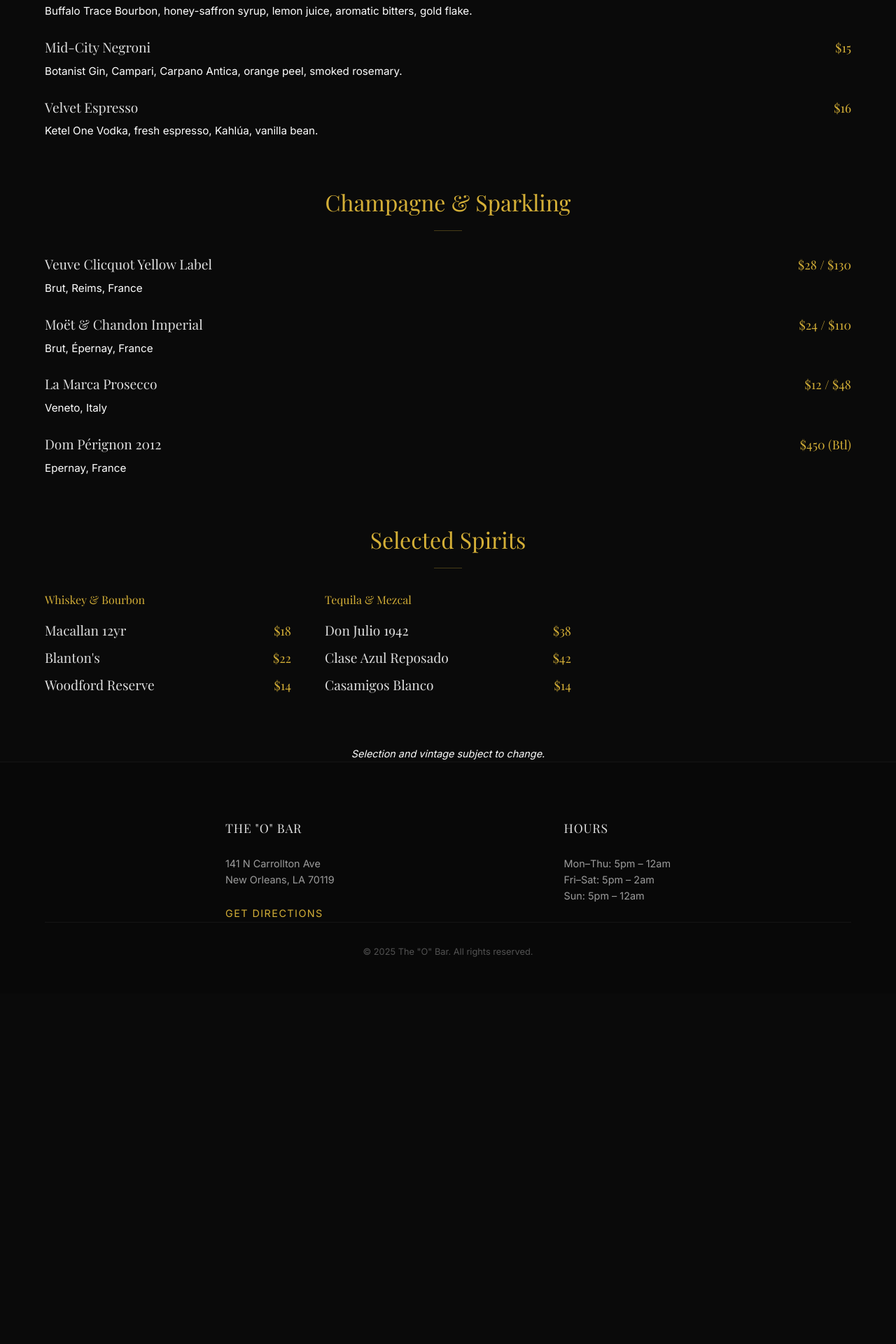
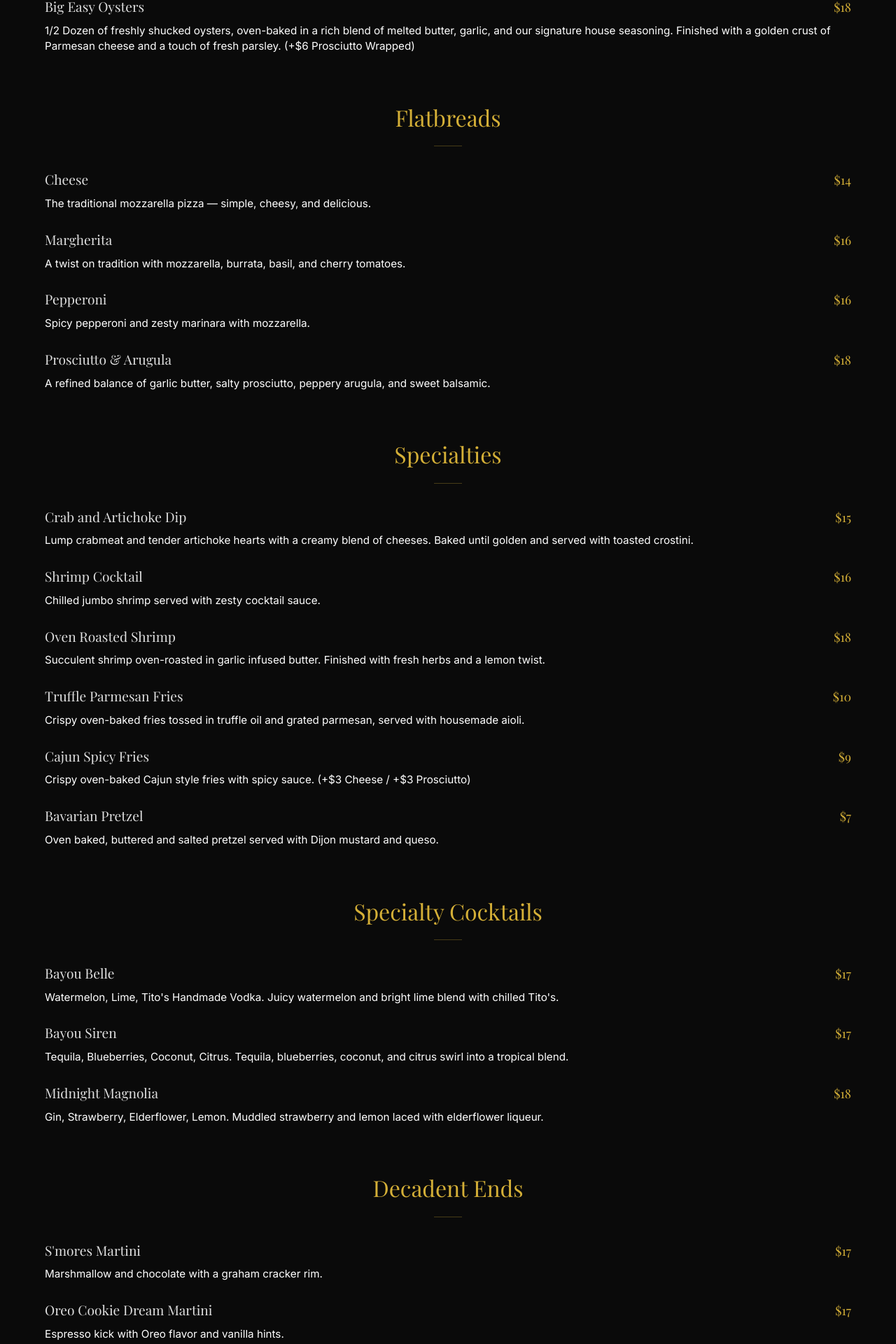
Before and after one commit to cerberus100/theobar, a React (Vite) app: page /menu in a window 1280 px wide. Shown: the part 618-2538 px from the top of the page at 70% size. Before the commit the page ends 2037 px from the top, so only its background shows below. Built offline with nearby package versions, Linux system fonts and the light colour scheme; a web font is replaced by a local one.

Commit message:
Update menu page with real content

```diff
--- a/src/pages/Menu.tsx
+++ b/src/pages/Menu.tsx
@@ -38,92 +38,193 @@
             <div className="section">
                 <div className="container narrow">
 
-                    {/* Signatures */}
+                    {/* Oysters */}
                     <div className="menu-section">
-                        <h2 className="menu-category-title">Signature Cocktails</h2>
+                        <h2 className="menu-category-title">Oysters</h2>
                         <div className="menu-item">
                             <div className="menu-item-header">
-                                <span>The "O" Martini</span>
-                                <span className="menu-price">$18</span>
+                                <span>Raw Oysters</span>
+                                <span className="menu-price">Market Price</span>
                             </div>
-                            <p className="menu-item-desc">Grey Goose Vodka or Hendrick’s Gin, dry vermouth rinse, blue cheese stuffed olive, lemon twist.</p>
+                            <p className="menu-item-desc">Served raw on the half shell with house made cocktail sauce, lemon, and horseradish. Ask your server for today's varieties.</p>
+                            <p className="menu-item-desc" style={{ fontSize: '0.8rem', marginTop: '0.5rem', fontStyle: 'italic' }}>*Consuming raw or undercooked meats, poultry, seafood, or eggs may increase risk of foodborne illness especially if you have certain medical conditions.</p>
                         </div>
                         <div className="menu-item">
                             <div className="menu-item-header">
-                                <span>Golden Hour</span>
-                                <span className="menu-price">$16</span>
+                                <span>Big Easy Oysters</span>
+                                <span className="menu-price">$18</span>
                             </div>
-                            <p className="menu-item-desc">Buffalo Trace Bourbon, honey-saffron syrup, lemon juice, aromatic bitters, gold flake.</p>
+                            <p className="menu-item-desc">1/2 Dozen of freshly shucked oysters, oven-baked in a rich blend of melted butter, garlic, and our signature house seasoning. Finished with a golden crust of Parmesan cheese and a touch of fresh parsley. (+$6 Prosciutto Wrapped)</p>
+                        </div>
+                    </div>
+
+                    {/* Flatbreads */}
+                    <div className="menu-section">
+                        <h2 className="menu-category-title">Flatbreads</h2>
+                        <div className="menu-item">
+                            <div className="menu-item-header">
+                                <span>Cheese</span>
+                                <span className="menu-price">$14</span>
+                            </div>
+                            <p className="menu-item-desc">The traditional mozzarella pizza — simple, cheesy, and delicious.</p>
                         </div>
                         <div className="menu-item">
                             <div className="menu-item-header">
-                                <span>Mid-City Negroni</span>
-                                <span className="menu-price">$15</span>
+                                <span>Margherita</span>
+                                <span className="menu-price">$16</span>
                             </div>
-                            <p className="menu-item-desc">Botanist Gin, Campari, Carpano Antica, orange peel, smoked rosemary.</p>
+                            <p className="menu-item-desc">A twist on tradition with mozzarella, burrata, basil, and cherry tomatoes.</p>
                         </div>
                         <div className="menu-item">
                             <div className="menu-item-header">
-                                <span>Velvet Espresso</span>
+                                <span>Pepperoni</span>
                                 <span className="menu-price">$16</span>
                             </div>
-                            <p className="menu-item-desc">Ketel One Vodka, fresh espresso, Kahlúa, vanilla bean.</p>
+                            <p className="menu-item-desc">Spicy pepperoni and zesty marinara with mozzarella.</p>
+                        </div>
+                        <div className="menu-item">
+                            <div className="menu-item-header">
+                                <span>Prosciutto & Arugula</span>
+                                <span className="menu-price">$18</span>
+                            </div>
+                            <p className="menu-item-desc">A refined balance of garlic butter, salty prosciutto, peppery arugula, and sweet balsamic.</p>
                         </div>
                     </div>
 
-                    {/* Champagne */}
+                    {/* Specialties */}
                     <div className="menu-section">
-                        <h2 className="menu-category-title">Champagne & Sparkling</h2>
+                        <h2 className="menu-category-title">Specialties</h2>
                         <div className="menu-item">
                             <div className="menu-item-header">
-                                <span>Veuve Clicquot Yellow Label</span>
-                                <span className="menu-price">$28 / $130</span>
+                                <span>Crab and Artichoke Dip</span>
+                                <span className="menu-price">$15</span>
                             </div>
-                            <p className="menu-item-desc">Brut, Reims, France</p>
+                            <p className="menu-item-desc">Lump crabmeat and tender artichoke hearts with a creamy blend of cheeses. Baked until golden and served with toasted crostini.</p>
                         </div>
                         <div className="menu-item">
                             <div className="menu-item-header">
-                                <span>Moët & Chandon Imperial</span>
-                                <span className="menu-price">$24 / $110</span>
+                                <span>Shrimp Cocktail</span>
+                                <span className="menu-price">$16</span>
                             </div>
-                            <p className="menu-item-desc">Brut, Épernay, France</p>
+                            <p className="menu-item-desc">Chilled jumbo shrimp served with zesty cocktail sauce.</p>
                         </div>
                         <div className="menu-item">
                             <div className="menu-item-header">
-                                <span>La Marca Prosecco</span>
-                                <span className="menu-price">$12 / $48</span>
+                                <span>Oven Roasted Shrimp</span>
+                                <span className="menu-price">$18</span>
                             </div>
-                            <p className="menu-item-desc">Veneto, Italy</p>
+                            <p className="menu-item-desc">Succulent shrimp oven-roasted in garlic infused butter. Finished with fresh herbs and a lemon twist.</p>
                         </div>
                         <div className="menu-item">
                             <div className="menu-item-header">
-                                <span>Dom Pérignon 2012</span>
-                                <span className="menu-price">$450 (Btl)</span>
+                                <span>Truffle Parmesan Fries</span>
+                                <span className="menu-price">$10</span>
                             </div>
-                            <p className="menu-item-desc">Epernay, France</p>
+                            <p className="menu-item-desc">Crispy oven-baked fries tossed in truffle oil and grated parmesan, served with housemade aioli.</p>
+                        </div>
+                        <div className="menu-item">
+                            <div className="menu-item-header">
+                                <span>Cajun Spicy Fries</span>
+                                <span className="menu-price">$9</span>
+                            </div>
+                            <p className="menu-item-desc">Crispy oven-baked Cajun style fries with spicy sauce. (+$3 Cheese / +$3 Prosciutto)</p>
+                        </div>
+                        <div className="menu-item">
+                            <div className="menu-item-header">
+                                <span>Bavarian Pretzel</span>
+                                <span className="menu-price">$7</span>
+                            </div>
+                            <p className="menu-item-desc">Oven baked, buttered and salted pretzel served with Dijon mustard and queso.</p>
                         </div>
                     </div>
 
-                    {/* Spirits */}
+                    {/* Specialty Cocktails */}
                     <div className="menu-section">
-                        <h2 className="menu-category-title">Selected Spirits</h2>
+                        <h2 className="menu-category-title">Specialty Cocktails</h2>
+                        <div className="menu-item">
+                            <div className="menu-item-header">
+                                <span>Bayou Belle</span>
+                                <span className="menu-price">$17</span>
+                            </div>
+                            <p className="menu-item-desc">Watermelon, Lime, Tito's Handmade Vodka. Juicy watermelon and bright lime blend with chilled Tito's.</p>
+                        </div>
+                        <div className="menu-item">
+                            <div className="menu-item-header">
+                                <span>Bayou Siren</span>
+                                <span className="menu-price">$17</span>
+                            </div>
+                            <p className="menu-item-desc">Tequila, Blueberries, Coconut, Citrus. Tequila, blueberries, coconut, and citrus swirl into a tropical blend.</p>
+                        </div>
+                        <div className="menu-item">
+                            <div className="menu-item-header">
+                                <span>Midnight Magnolia</span>
+                                <span className="menu-price">$18</span>
+                            </div>
+                            <p className="menu-item-desc">Gin, Strawberry, Elderflower, Lemon. Muddled strawberry and lemon laced with elderflower liqueur.</p>
+                        </div>
+                    </div>
+
+                    {/* Decadent Ends */}
+                    <div className="menu-section">
+                        <h2 className="menu-category-title">Decadent Ends</h2>
+                        <div className="menu-item">
+                            <div className="menu-item-header">
+                                <span>S'mores Martini</span>
+                                <span className="menu-price">$17</span>
+                            </div>
+                            <p className="menu-item-desc">Marshmallow and chocolate with a graham cracker rim.</p>
+                        </div>
+                        <div className="menu-item">
+                            <div className="menu-item-header">
+                                <span>Oreo Cookie Dream Martini</span>
+                                <span className="menu-price">$17</span>
+                            </div>
+                            <p className="menu-item-desc">Espresso kick with Oreo flavor and vanilla hints.</p>
+                        </div>
+                    </div>
+
+                    {/* Wines */}
+                    <div className="menu-section">
+                        <h2 className="menu-category-title">Wines</h2>
                         <div className="menu-grid">
                             <div>
-                                <h4 style={{ color: 'var(--color-accent)', marginBottom: '1rem', fontFamily: 'var(--font-heading)' }}>Whiskey & Bourbon</h4>
-                                <div className="menu-item-header"><span>Macallan 12yr</span> <span className="menu-price">$18</span></div>
-                                <div className="menu-item-header"><span>Blanton's</span> <span className="menu-price">$22</span></div>
-                                <div className="menu-item-header"><span>Woodford Reserve</span> <span className="menu-price">$14</span></div>
+                                <h4 style={{ color: 'var(--color-accent)', marginBottom: '1rem', fontFamily: 'var(--font-heading)' }}>Cabernet</h4>
+                                <div className="menu-item-header"><span>Prati by Louis Martin</span> <span className="menu-price">13/46</span></div>
+                                <div className="menu-item-header"><span>Justin</span> <span className="menu-price">17/60</span></div>
+
+                                <h4 style={{ color: 'var(--color-accent)', marginBottom: '1rem', marginTop: '1.5rem', fontFamily: 'var(--font-heading)' }}>Pinot Noir</h4>
+                                <div className="menu-item-header"><span>Meomi</span> <span className="menu-price">12/42</span></div>
+                                <div className="menu-item-header"><span>J Vineyards</span> <span className="menu-price">15/52</span></div>
+
+                                <h4 style={{ color: 'var(--color-accent)', marginBottom: '1rem', marginTop: '1.5rem', fontFamily: 'var(--font-heading)' }}>Chardonnay</h4>
+                                <div className="menu-item-header"><span>J Vineyards</span> <span className="menu-price">16/56</span></div>
+                                <div className="menu-item-header"><span>Favorite Neighbor</span> <span className="menu-price">17/60</span></div>
+
+                                <h4 style={{ color: 'var(--color-accent)', marginBottom: '1rem', marginTop: '1.5rem', fontFamily: 'var(--font-heading)' }}>Red Blends</h4>
+                                <div className="menu-item-header"><span>Cht St Michelle Indian Wells</span> <span className="menu-price">13/46</span></div>
+                                <div className="menu-item-header"><span>Antinori Villa Rosso</span> <span className="menu-price">13/46</span></div>
                             </div>
                             <div>
-                                <h4 style={{ color: 'var(--color-accent)', marginBottom: '1rem', fontFamily: 'var(--font-heading)' }}>Tequila & Mezcal</h4>
-                                <div className="menu-item-header"><span>Don Julio 1942</span> <span className="menu-price">$38</span></div>
-                                <div className="menu-item-header"><span>Clase Azul Reposado</span> <span className="menu-price">$42</span></div>
-                                <div className="menu-item-header"><span>Casamigos Blanco</span> <span className="menu-price">$14</span></div>
+                                <h4 style={{ color: 'var(--color-accent)', marginBottom: '1rem', fontFamily: 'var(--font-heading)' }}>Pinot Grigio</h4>
+                                <div className="menu-item-header"><span>Ruffino Aqua di Venus</span> <span className="menu-price">12/46</span></div>
+                                <div className="menu-item-header"><span>Girlan</span> <span className="menu-price">15/53</span></div>
+
+                                <h4 style={{ color: 'var(--color-accent)', marginBottom: '1rem', marginTop: '1.5rem', fontFamily: 'var(--font-heading)' }}>Sauvignon Blanc</h4>
+                                <div className="menu-item-header"><span>Whitehaven</span> <span className="menu-price">13/46</span></div>
+                                <div className="menu-item-header"><span>Sancerre</span> <span className="menu-price">90</span></div>
+
+                                <h4 style={{ color: 'var(--color-accent)', marginBottom: '1rem', marginTop: '1.5rem', fontFamily: 'var(--font-heading)' }}>Sparkling</h4>
+                                <div className="menu-item-header"><span>LaMarca Prosecco</span> <span className="menu-price">12/42</span></div>
+                                <div className="menu-item-header"><span>LaMarca Prosecco Rose</span> <span className="menu-price">12/42</span></div>
+                                <div className="menu-item-header"><span>Chandon Brut</span> <span className="menu-price">12/42</span></div>
+
+                                <h4 style={{ color: 'var(--color-accent)', marginBottom: '1rem', marginTop: '1.5rem', fontFamily: 'var(--font-heading)' }}>Rose</h4>
+                                <div className="menu-item-header"><span>Hampton Water</span> <span className="menu-price">13/46</span></div>
                             </div>
                         </div>
                     </div>
 
-                    <p className="menu-note">Selection and vintage subject to change.</p>
+                    <p className="menu-note">To avoid raising prices, a 4% Non-Cash Adjustment will be added to credit/debit card payments to cover processing fees. This DOES NOT apply to cash payments.</p>
 
                 </div>
             </div>
```
Also changed, not shown: 1 other file (tests, documents, lock files or other folders).
